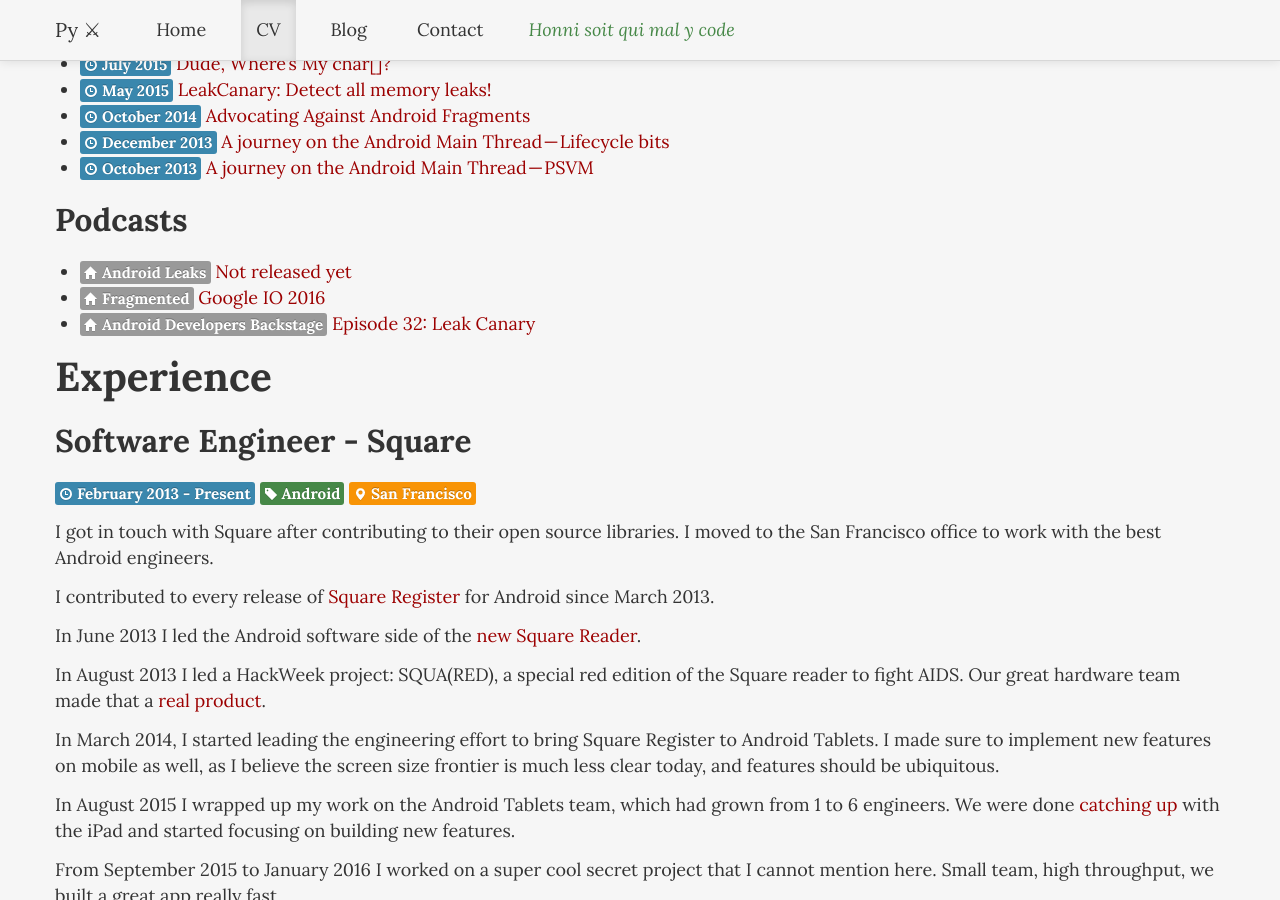
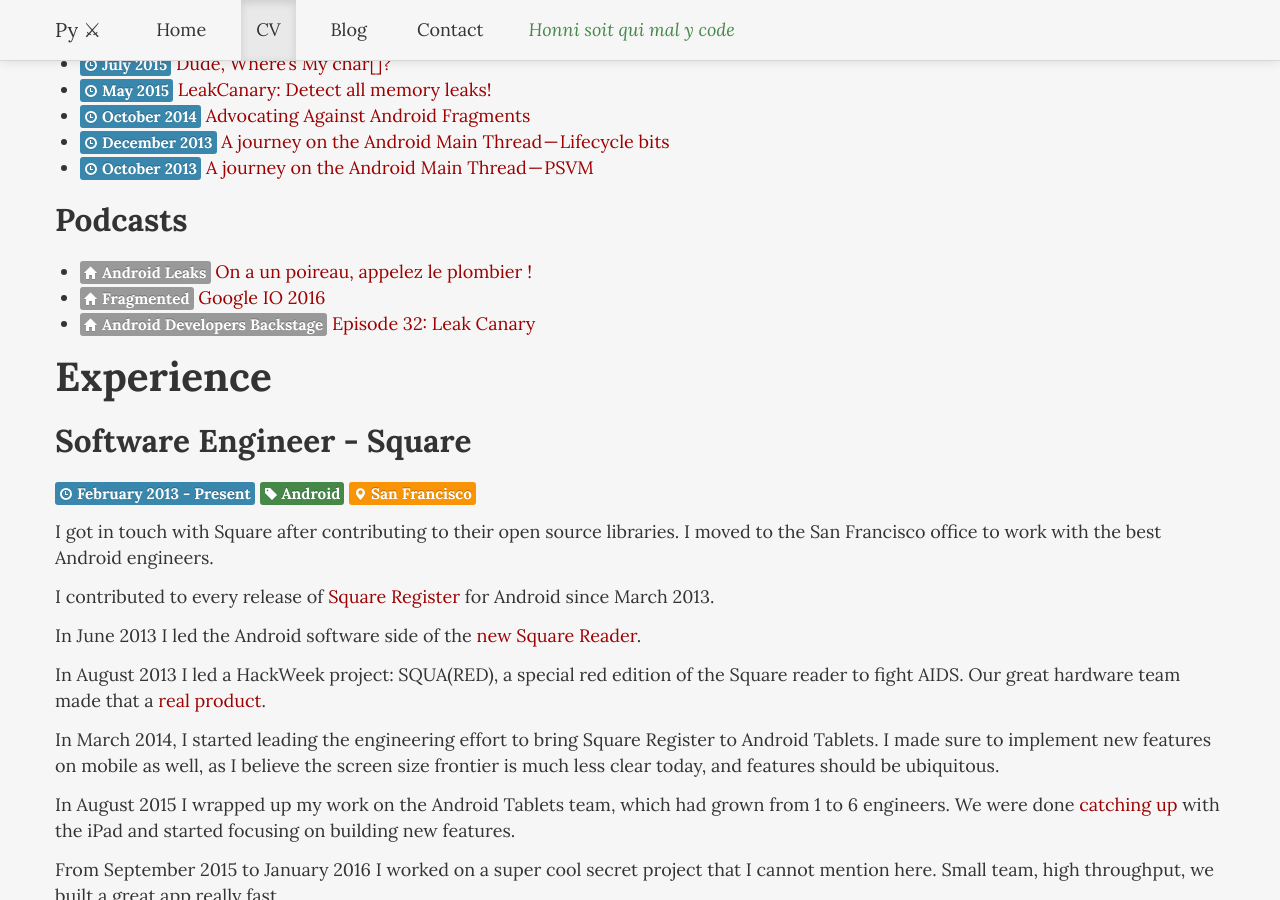
Before and after one commit to pyricau/pyricau.github.com, a Jekyll site: the page built from cv.markdown, in a window 1280 px wide and 900 px high, scrolled down 2818 px. Built offline with Jekyll 4.4.1, drawn with Linux system fonts in a browser that asks for light colours.

Commit message:
Update cv.markdown

```diff
--- a/cv.markdown
+++ b/cv.markdown
@@ -86,7 +86,7 @@
 
 ### Podcasts
 
-* {% include home.html text="Android Leaks" %} [Not released yet](https://androidleakspodcast.com/)
+* {% include home.html text="Android Leaks" %} [On a un poireau, appelez le plombier !](http://androidleakspodcast.com/2016/10/16/episode-7-on-a-un-poireau-appelez-le-plombier/)
 * {% include home.html text="Fragmented" %} [Google IO 2016](http://fragmentedpodcast.com/episodes/43/)
 * {% include home.html text="Android Developers Backstage" %} [Episode 32: Leak Canary](http://androidbackstage.blogspot.com/2015/07/episode-32-leak-canary.html)
 
```
